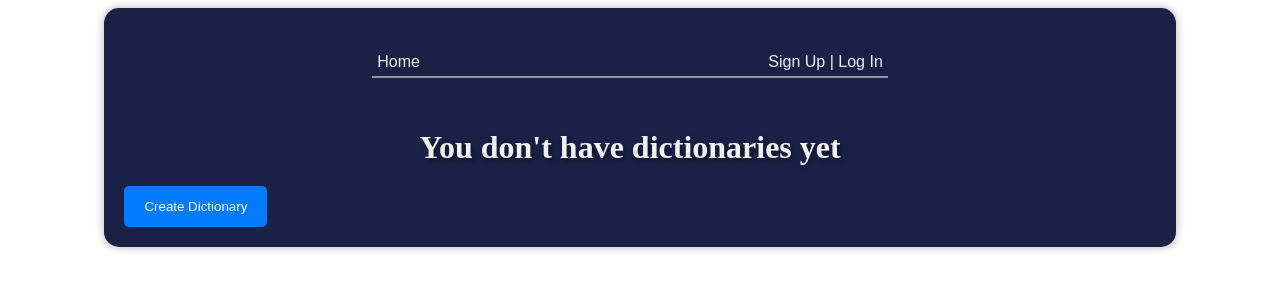
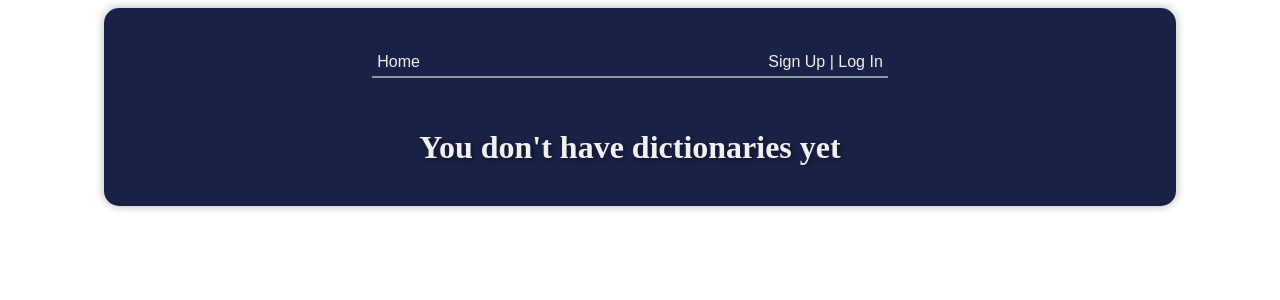
Before and after one commit to F-redy/assistant_in_learning_new_words, a Django app: page /words/show-dictionaries/ in a window 1280 px wide. Shown: the top 300 px of the page. Run offline with Django 4.2, Linux system fonts and the light colour scheme; data that the repository does not hold is empty.

Commit message:
change line 41-45

```diff
--- a/templates/words/show_all_dictionaries_user.html
+++ b/templates/words/show_all_dictionaries_user.html
@@ -1,39 +1,3 @@
-{#{% extends 'base.html' %}#}
-{##}
-{#{% block content %}#}
-{##}
-{#    {% if dictionary_list %}#}
-{##}
-{#        <h1> Your Dictionaries </h1>#}
-{##}
-{#        <div>#}
-{#            {% for dictionary in dictionary_list %}#}
-{#                {% if dictionary.count_words %}#}
-{#                    <p>#}
-{#                        <a href="{{ dictionary.get_absolute_url }}">#}
-{#                            <button type="submit">#}
-{#                                {{ dictionary.title }}#}
-{#                                <br> words: {{ dictionary.count_words }}#}
-{#                                <br> Look Dictionary#}
-{#                            </button>#}
-{#                        </a>#}
-{#                    </p>#}
-{#                {% endif %}#}
-{##}
-{#            {% endfor %}#}
-{#        </div>#}
-{##}
-{#    {% else %}#}
-{##}
-{#        <h1>You don't have dictionaries yet</h1>#}
-{##}
-{#        <a href="{% url 'words:add_dictionary' %}">#}
-{#            <button type="button">Create Dictionary</button>#}
-{#        </a>#}
-{##}
-{#    {% endif %}#}
-{##}
-{#{% endblock %}#}
 {% extends 'base.html' %}
 {% load  static %}
 
@@ -74,9 +38,11 @@
 
         <h1>You don't have dictionaries yet</h1>
 
-        <a href="{% url 'words:add_dictionary' %}" class="btn btn-success">
-            <button>Create Dictionary</button>
-        </a>
+        {% if request.user.is_authenticated %}
+            <a href="{% url 'words:add_dictionary' %}" class="btn btn-success">
+                <button>Create Dictionary</button>
+            </a>
+        {% endif %}
 
     {% endif %}
 
```
